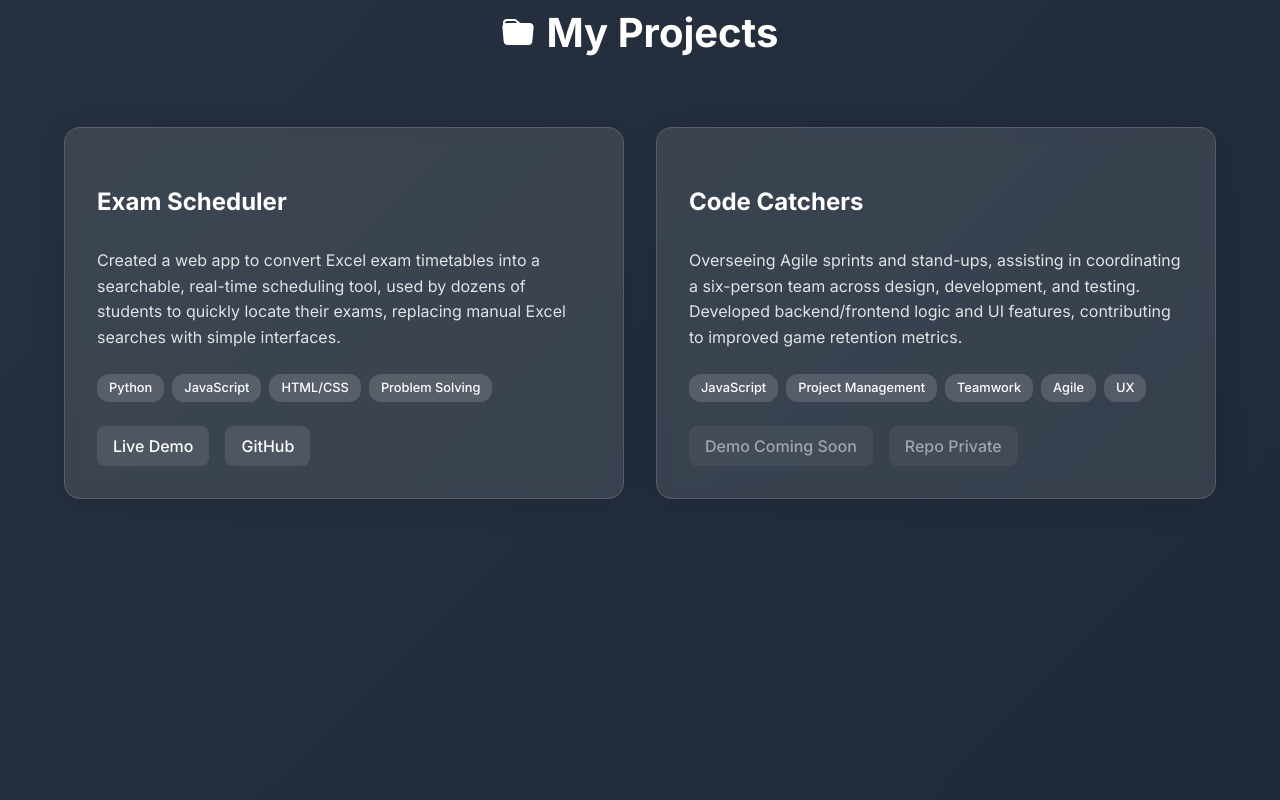
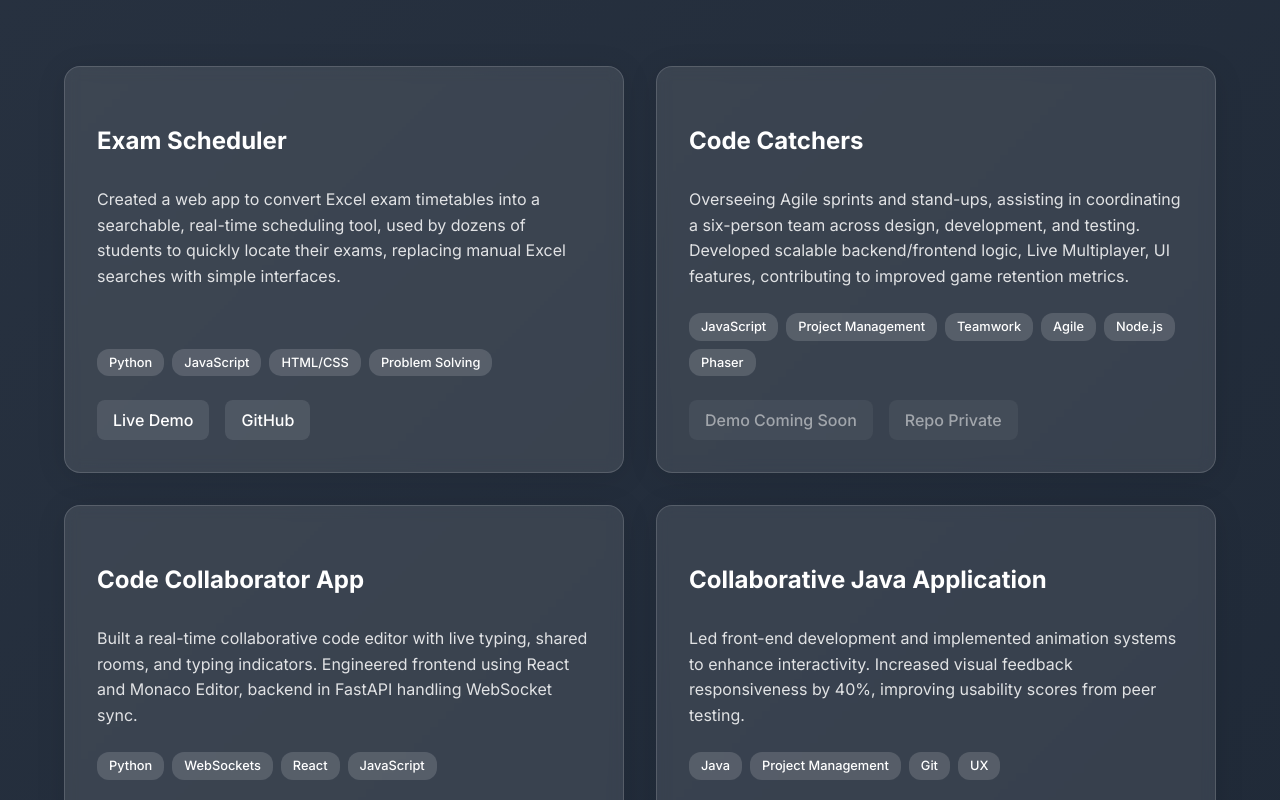
Before and after one commit to amaklakovv/portfolio, a React (Vite) app: page / in a window 1280 px wide. Shown: the part 2520-3320 px from the top of the page. Built offline with nearby package versions, Linux system fonts and the light colour scheme.

Commit message:
added more projects

```diff
--- a/src/components/GlassCard.css
+++ b/src/components/GlassCard.css
@@ -46,8 +46,8 @@
   );
 
   opacity: 0;
-  transition: opacity 0.4s ease-out;
-  z-index: 0; /* Position the highlight behind the content */
+  transition: opacity 0.4s ease-out, transform 0s; /* Added transform to prevent transition on z-index change */
+  z-index: -1; /* Position the highlight behind the content */
 }
 
 /* Make the highlight visible on hover */
--- a/src/components/Projects.css
+++ b/src/components/Projects.css
@@ -1,7 +1,15 @@
 .projects-container {
   display: grid;
-  grid-template-columns: repeat(auto-fit, minmax(350px, 1fr));
+  /* Default to a single column for mobile to ensure readability */
+  grid-template-columns: 1fr;
   gap: 2rem;
+}
+
+/* Switch to a two-column layout for tablets and larger screens */
+@media (min-width: 768px) {
+  .projects-container {
+    grid-template-columns: repeat(2, 1fr);
+  }
 }
 
 .project-card {
--- a/src/data/projectsData.js
+++ b/src/data/projectsData.js
@@ -8,8 +8,22 @@ export const projects = [
   },
   {
     title: 'Code Catchers',
-    description: 'Overseeing Agile sprints and stand-ups, assisting in coordinating a six-person team across design, development, and testing. Developed backend/frontend logic and UI features, contributing to improved game retention metrics.',
-    tags: ['JavaScript', 'Project Management', 'Teamwork', 'Agile', 'UX'],
+    description: 'Overseeing Agile sprints and stand-ups, assisting in coordinating a six-person team across design, development, and testing. Developed scalable backend/frontend logic, Live Multiplayer, UI features, contributing to improved game retention metrics.',
+    tags: ['JavaScript', 'Project Management', 'Teamwork', 'Agile', 'Node.js', 'Phaser'],
+    liveUrl: null,
+    githubUrl: null
+  },
+  {
+    title: 'Code Collaborator App',
+    description: 'Built a real-time collaborative code editor with live typing, shared rooms, and typing indicators. Engineered frontend using React and Monaco Editor, backend in FastAPI handling WebSocket sync.',
+    tags: ['Python', 'WebSockets', 'React', 'JavaScript'],
+    liveUrl: null,
+    githubUrl: 'https://github.com/amaklakovv/CodeCollaborator'
+  },
+  {
+    title: 'Collaborative Java Application',
+    description: 'Led front-end development and implemented animation systems to enhance interactivity. Increased visual feedback responsiveness by 40%, improving usability scores from peer testing.',
+    tags: ['Java', 'Project Management', 'Git', 'UX'],
     liveUrl: null,
     githubUrl: null
   }
--- a/src/hooks/useDeviceOrientationEffect.js
+++ b/src/hooks/useDeviceOrientationEffect.js
@@ -5,7 +5,7 @@ import { useEffect, useRef } from 'react';
  * @param {React.RefObject<HTMLElement>} elementRef
  * @param {{enabled?: boolean, intensity?: number, smoothing?: number}} options
  */
-export const useDeviceOrientationEffect = (elementRef, { enabled = false, intensity = 0.5, smoothing = 0.08 }) => {
+export const useDeviceOrientationEffect = (elementRef, { enabled = false, intensity = 0.5, smoothing = 0.1 }) => {
   const animationFrameId = useRef(null);
 
   useEffect(() => {
```
